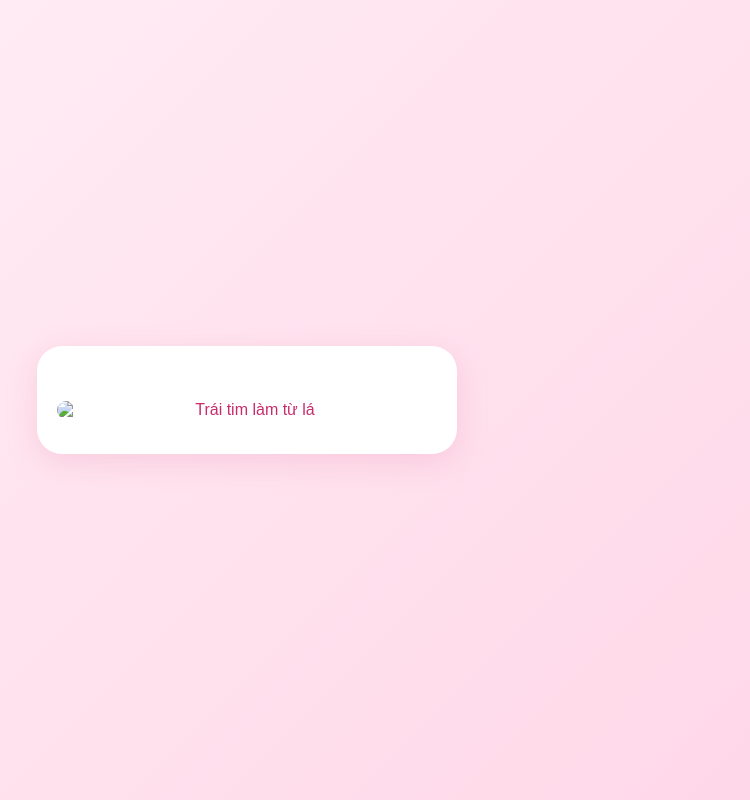
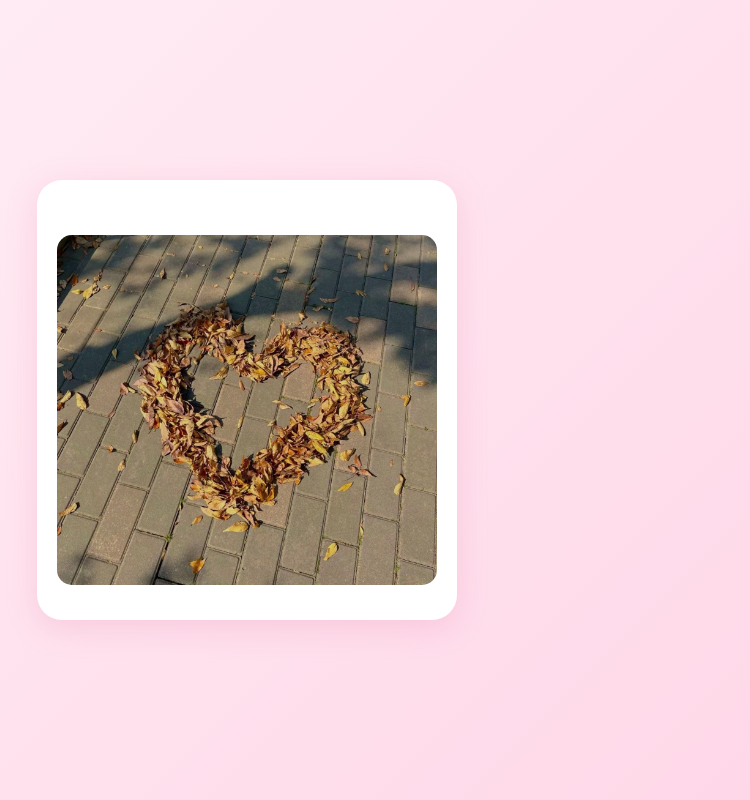
Before and after one commit to chi15021805/i-love-u, a plain HTML site: page index.html in a window 1280 px wide. Both pictures are taken after a click on the button "Có". Shown: the whole page, without its empty margins (393-1143 px from the left). Drawn offline with Linux system fonts and the light colour scheme.

Commit message:
Update index.html

```diff
--- a/index.html
+++ b/index.html
@@ -90,7 +90,7 @@
     </div>
 
     <div id="result">
-      <img src="heart.jpg" alt="Trái tim làm từ lá">
+      <img src="IMG_2795.jpeg" alt="Trái tim làm từ lá">
     </div>
   </main>
 
```
